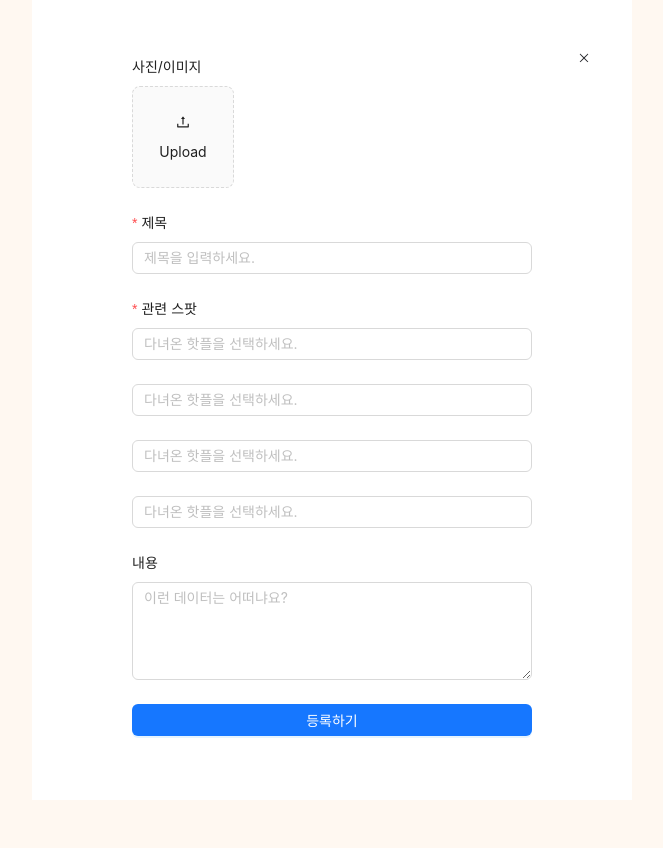
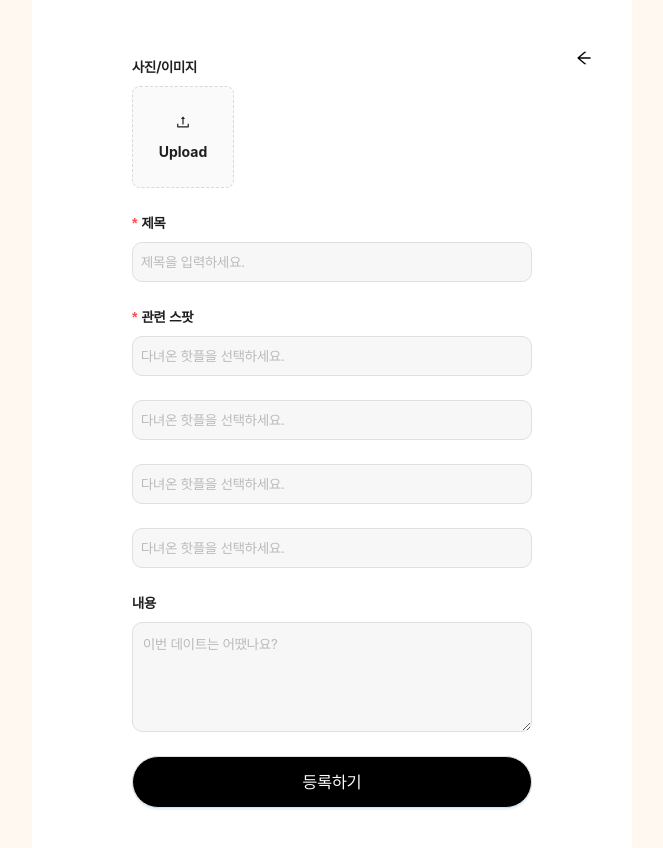
Before and after one commit to sooooooool/q2_project_front, a React (Create React App) app: page /course/create in a window 1280 px wide. Shown: the whole page, without its empty margins (308-971 px from the left). Before the commit the page ends 800 px from the top, so only its background shows below. Built offline with nearby package versions, Linux system fonts and the light colour scheme; no server answers.

Commit message:
Add : image and qurey

```diff
--- a/package.json
+++ b/package.json
@@ -19,6 +19,7 @@
     "react-dom": "^18.3.1",
     "react-router-dom": "^6.26.1",
     "react-scripts": "5.0.1",
+    "react-transition-group": "^4.4.5",
     "typescript": "^4.9.5",
     "web-vitals": "^2.1.4"
   },
--- a/src/App.css
+++ b/src/App.css
@@ -8,7 +8,6 @@
   font-style: normal;
 }
 
-/* 글로벌 폰트 설정 */
 body {
   margin: 0;
   min-width: 360px;
@@ -103,3 +102,18 @@ body {
   background-color: #5642cc;
   font-family: "Pretendard", sans-serif !important;
 }
+/* 슬라이드 인/아웃을 위한 기본 설정 */
+.slide-enter {
+  transform: translateX(100%);
+}
+.slide-enter-active {
+  transform: translateX(0);
+  transition: transform 300ms ease-in-out;
+}
+.slide-exit {
+  transform: translateX(0);
+}
+.slide-exit-active {
+  transform: translateX(-100%);
+  transition: transform 300ms ease-in-out;
+}
--- a/src/components/Course/StackModal.tsx
+++ b/src/components/Course/StackModal.tsx
@@ -1,6 +1,6 @@
-import React from 'react';
-import { Modal, List, Button, Pagination, Spin, Alert } from 'antd';
-import * as T from '../../types';
+import React from "react";
+import { Modal, List, Button, Pagination, Spin, Alert } from "antd";
+import * as T from "../../types";
 
 const StackModal: React.FC<T.StackModalProps> = ({
   visible,
@@ -13,12 +13,7 @@ const StackModal: React.FC<T.StackModalProps> = ({
   onSelect,
   error,
 }) => (
-  <Modal
-    title="스팟 선택"
-    open={visible}
-    onCancel={onCancel}
-    footer={null}
-  >
+  <Modal title="스팟 선택" open={visible} onCancel={onCancel} footer={null}>
     {error && <Alert message="데이터 로드 실패" type="error" showIcon />}
     {loading ? (
       <Spin />
@@ -39,7 +34,11 @@ const StackModal: React.FC<T.StackModalProps> = ({
       total={total}
       pageSize={10}
       onChange={onPageChange}
-      style={{ textAlign: 'center', marginTop: '16px' }}
+      style={{
+        textAlign: "center",
+        marginTop: "16px",
+        justifyContent: "center",
+      }}
     />
   </Modal>
 );
--- a/src/components/Course/StackSelectField.tsx
+++ b/src/components/Course/StackSelectField.tsx
@@ -22,9 +22,14 @@ const StackSelectField: React.FC<{
       placeholder="다녀온 핫플을 선택하세요."
       value={selectedSpot ? selectedSpot.Spot_Name : ""}
       onClick={showModal}
+      style={{
+        backgroundColor: "#f7f7f7",
+        borderRadius: "10px",
+        border: "1px solid #e0e0e0",
+        padding: "8px",
+      }}
       readOnly
     />
-
   </Form.Item>
 );
 
--- a/src/index.css
+++ b/src/index.css
@@ -1,23 +1,28 @@
+@font-face {
+  font-family: "Pretendard";
+  src: url("./assets/font/Pretendard-1.3.9/public/static/Pretendard-Regular.otf")
+    format("opentype");
+  font-weight: 400;
+  font-style: normal;
+}
+
 html {
   margin: 0;
   padding: 0;
   height: 100%;
   background-color: #fff8f1;
+  font-family: "Pretendard", sans-serif !important;
 }
 body {
   margin: 0;
   padding: 0;
   height: 100%;
-  font-family: "Pretendard Variable", Pretendard, -apple-system,
-    BlinkMacSystemFont, system-ui, Roboto, "Helvetica Neue", "Segoe UI",
-    "Apple SD Gothic Neo", "Noto Sans KR", "Malgun Gothic", "Apple Color Emoji",
-    "Segoe UI Emoji", "Segoe UI Symbol", sans-serif !important;
+  font-family: "Pretendard", sans-serif !important;
   -webkit-font-smoothing: antialiased;
   -moz-osx-font-smoothing: grayscale;
   background-color: #fff8f1;
 }
 
 code {
-  font-family: source-code-pro, Menlo, Monaco, Consolas, "Courier New",
-    monospace;
+  font-family: "Pretendard", sans-serif !important;
 }
--- a/src/pages/CourseCreatePage.tsx
+++ b/src/pages/CourseCreatePage.tsx
@@ -1,14 +1,13 @@
 import React, { useState, useEffect } from "react";
 import { Form, Input, Button, Upload, message } from "antd";
-import { UploadOutlined } from "@ant-design/icons";
+import { UploadOutlined, ArrowLeftOutlined } from "@ant-design/icons";
 import axios from "axios";
 import StackModal from "../components/Course/StackModal";
 import StackSelectField from "../components/Course/StackSelectField";
 import useFetchModalData from "../hooks/useFetchModalData";
 import * as T from "../types";
 import { useAuth } from "../context/AuthContext";
-import { Link } from "react-router-dom";
-import CloseIcon from "../assets/images/Icon.svg";
+import { Link, redirect } from "react-router-dom";
 
 const { TextArea } = Input;
 
@@ -68,7 +67,7 @@ const CourseCreatePage: React.FC = () => {
 
       const formData = new FormData();
       fileList.forEach((file) => {
-        formData.append('files', file.originFileObj);
+        formData.append("files", file.originFileObj);
       });
 
       const courseResponse = await axios.post(`${apiEndpoint}/course-api`, {
@@ -95,6 +94,7 @@ const CourseCreatePage: React.FC = () => {
       form.resetFields();
       setSelectedSpots({});
       setFileList([]);
+      redirect("/course");
     } catch (error) {
       console.error("Error submitting form:", error);
       message.error("Failed to submit the form.");
@@ -102,7 +102,7 @@ const CourseCreatePage: React.FC = () => {
   };
 
   const normFile = (e: { fileList: any }) => {
-    console.log('Upload event:', e);
+    console.log("Upload event:", e);
     if (Array.isArray(e)) {
       return e;
     }
@@ -128,19 +128,14 @@ const CourseCreatePage: React.FC = () => {
             zIndex: 1000,
           }}
         >
-          <img
-            src={CloseIcon}
-            alt="닫기"
-            style={{ width: "16px", height: "16px" }}
-            aria-label="닫기 버튼" // 접근성 향상
-          />
+          <ArrowLeftOutlined style={{ fontSize: "16px", color: "black" }} />{" "}
         </span>
       </Link>
       <Form
         form={form}
         layout="vertical"
         onFinish={handleSubmit}
-        style={{ maxWidth: "400px", margin: "0 auto" }}
+        style={{ maxWidth: "400px", margin: "0 auto", fontWeight: "bold" }}
       >
         {/* 이전 변경사항 유지 */}
         <Form.Item
@@ -176,7 +171,15 @@ const CourseCreatePage: React.FC = () => {
           label="제목"
           rules={[{ required: true, message: "제목을 입력하세요." }]}
         >
-          <Input placeholder="제목을 입력하세요." />
+          <Input
+            placeholder="제목을 입력하세요."
+            style={{
+              backgroundColor: "#f7f7f7",
+              borderRadius: "10px",
+              border: "1px solid #e0e0e0",
+              padding: "8px",
+            }}
+          />
         </Form.Item>
 
         {Array.from({ length: 4 }).map((_, index) => (
@@ -189,11 +192,32 @@ const CourseCreatePage: React.FC = () => {
         ))}
 
         <Form.Item name="content" label="내용">
-          <TextArea rows={4} placeholder="이런 데이터는 어떠냐요?" />
+          <TextArea
+            rows={4}
+            placeholder="이번 데이트는 어땠나요?"
+            style={{
+              backgroundColor: "#f7f7f7",
+              borderRadius: "10px",
+              border: "1px solid #e0e0e0",
+              padding: "10px",
+            }}
+          />
         </Form.Item>
 
         <Form.Item>
-          <Button type="primary" htmlType="submit" block>
+          <Button
+            type="primary"
+            htmlType="submit"
+            block
+            style={{
+              backgroundColor: "black",
+              borderRadius: "30px",
+              border: "1px solid #e0e0e0",
+              color: "white",
+              padding: "25px",
+              fontSize: "17px",
+            }}
+          >
             등록하기
           </Button>
         </Form.Item>
--- a/src/pages/CourseDetailPage.tsx
+++ b/src/pages/CourseDetailPage.tsx
@@ -1,10 +1,9 @@
 import React, { useState, useEffect } from "react";
 import { useParams, Link } from "react-router-dom";
 import { Button, Rate, Input, List, Row, Col } from "antd";
-import { StarFilled } from "@ant-design/icons";
+import { StarFilled, ArrowLeftOutlined } from "@ant-design/icons";
 import * as I from "../assets/random";
 import ExampleImage from "../assets/images/ExampleImage.png";
-import CloseIcon from "../assets/images/Icon.svg";
 import HotPlaceIcon1 from "../assets/images/HotPlaceIcon1.svg";
 import HotPlaceIcon2 from "../assets/images/HotPlaceIcon2.svg";
 import HotPlaceIcon3 from "../assets/images/HotPlaceIcon3.svg";
@@ -195,7 +194,17 @@ const CourseDetailPage: React.FC = () => {
   const [loading, setLoading] = useState(true); // 로딩 상태 관리
   const [userReview, setUserReview] = useState(""); // 사용자 리뷰 상태
   const [userRating, setUserRating] = useState(3); // 기본값 3점
+  const [inProp, setInProp] = useState(true);
 
+  const handleBack = () => {
+    // 슬라이드 애니메이션을 시작하기 위해 inProp을 false로 설정
+    setInProp(false);
+    // 일정 시간이 지난 후 페이지 이동
+    setTimeout(() => {
+      // 페이지 이동
+      window.location.href = "/course-select"; // 또는 react-router-dom의 history.push를 사용 가능
+    }, 300); // 애니메이션 시간과 맞춰서 설정
+  };
   // 백엔드에서 데이터 가져오기
   useEffect(() => {
     const fetchData = async () => {
@@ -247,13 +256,9 @@ const CourseDetailPage: React.FC = () => {
             cursor: "pointer",
             zIndex: 10,
           }}
+          aria-label="닫기 버튼"
         >
-          <img
-            src={CloseIcon}
-            alt="닫기"
-            style={{ width: "16px", height: "16px" }}
-            aria-label="닫기 버튼"
-          />
+          <ArrowLeftOutlined style={{ fontSize: "16px", color: "black" }} />{" "}
         </span>
       </Link>
 
--- a/src/pages/LocationSelectPage.tsx
+++ b/src/pages/LocationSelectPage.tsx
@@ -13,29 +13,40 @@ import LeftArrowIcon from "../assets/images/LeftArrowIcon.png";
 const LocationContainer: React.FC = () => {
   const locations = [
     {
+      id: 1,
       locationName: "성수",
       imageUrl: I.randomImage(800, 600),
-      linkUrl: "/course?value=seongsu",
+      linkUrl: "/course?value=1",
     },
     {
+      id: 2,
       locationName: "홍대",
       imageUrl: I.randomImage(800, 600),
-      linkUrl: "/course?value=hongdae",
+      linkUrl: "/course?value=2",
     },
     {
+      id: 3,
+      locationName: "합정",
+      imageUrl: I.randomImage(800, 600),
+      linkUrl: "/course?value=3",
+    },
+    {
+      id: 4,
       locationName: "강남",
       imageUrl: I.randomImage(800, 600),
-      linkUrl: "/course?value=gangnam",
+      linkUrl: "/course?value=4",
     },
     {
+      id: 5,
       locationName: "신촌",
       imageUrl: I.randomImage(800, 600),
-      linkUrl: "/course?value=sinchon",
+      linkUrl: "/course?value=5",
     },
     {
+      Id: 6,
       locationName: "건대",
       imageUrl: I.randomImage(800, 600),
-      linkUrl: "/course?value=konkuk",
+      linkUrl: "/course?value=6",
     },
   ];
 
@@ -94,7 +105,7 @@ const LocationContainer: React.FC = () => {
       >
         <Title
           style={{
-            fontSize: "30px",
+            fontSize: "28px",
             fontWeight: "700",
             letterSpacing: "-0.48px",
             color: "#ff6f0f",
--- a/src/styles/globals.css
+++ b/src/styles/globals.css
@@ -7,6 +7,11 @@
 }
 
 /* 폰트를 전체 애플리케이션에 적용 */
-body {
-  font-family: "Pretendard", sans-serif;
+body,
+.ant-input,
+.ant-btn,
+.ant-form-item-label > label,
+.ant-input-textarea,
+.ant-form-item-explain-error {
+  font-family: "Pretendard", sans-serif !important;
 }
```
Also changed, not shown: src/pages/CourseSelectPage.tsx (+40 -8 lines), 1 other file (tests, documents, lock files or other folders). Lines whose indentation alone changed are shown as unchanged.
